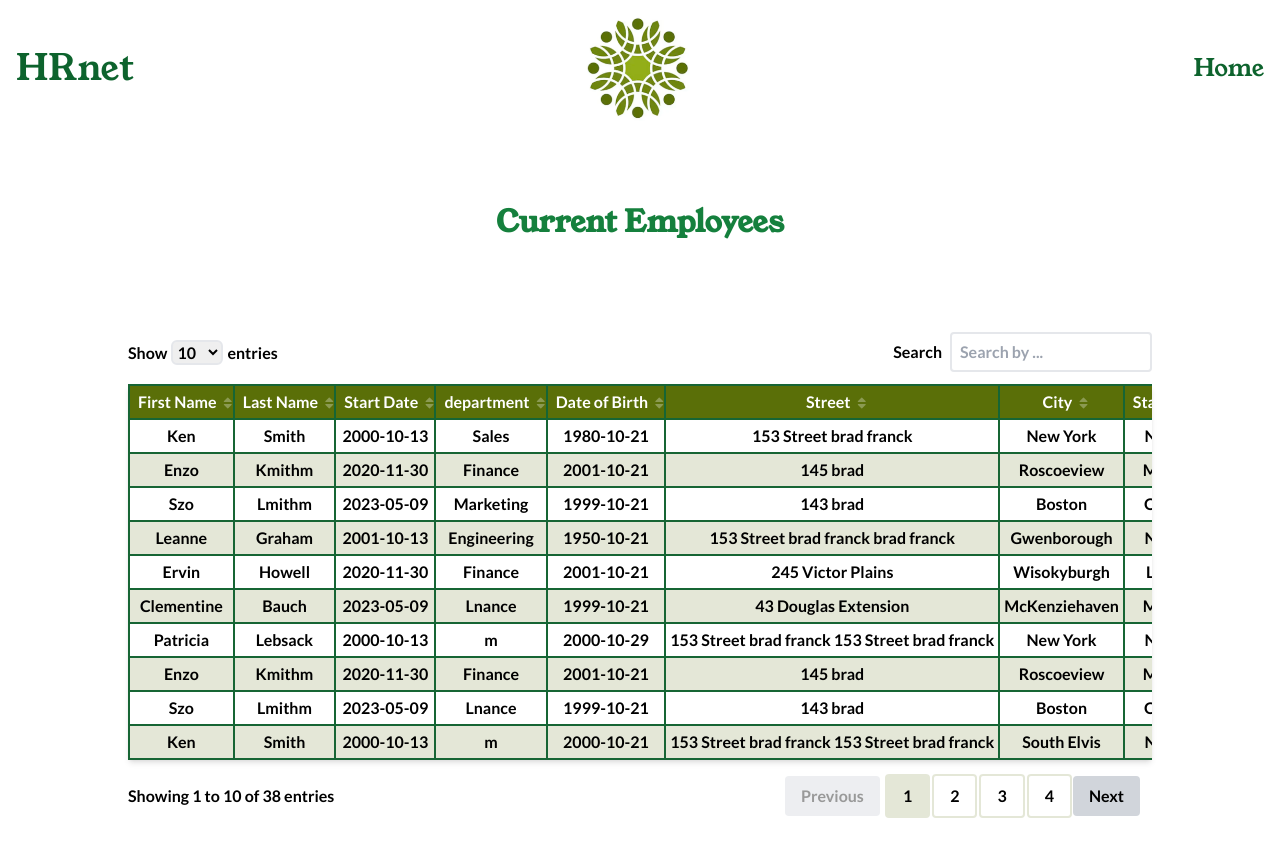
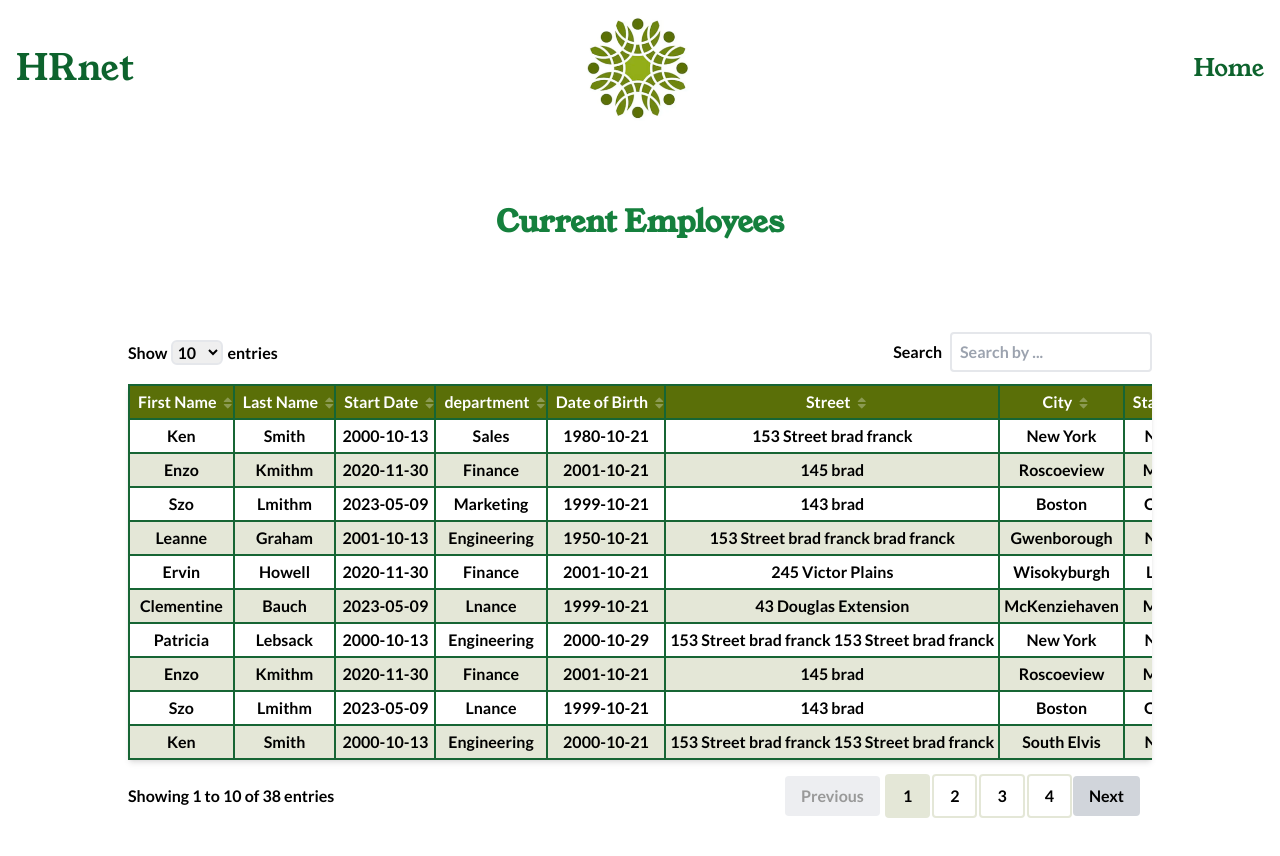
Before and after one commit to sfv2010/WealthHealth_P14, a React (Vite) app: page /employee in a window 1280 px wide. Shown: the top 856 px of the page. Built offline with nearby package versions, Linux system fonts and the light colour scheme.

Commit message:
Modifying the data in the department part

```diff
--- a/src/data/table.js
+++ b/src/data/table.js
@@ -95,7 +95,7 @@ export const data = [
         firstName: "Patricia",
         lastName: "Lebsack",
         startDate: "10/13/2000",
-        department: "m",
+        department: "Engineering",
         dateOfBirth: "10/29/2000",
         street: "153 Street brad franck 153 Street brad franck",
         city: "New York",
@@ -128,7 +128,7 @@ export const data = [
         firstName: "Ken",
         lastName: "Smith",
         startDate: "10/13/2000",
-        department: "m",
+        department: "Engineering",
         dateOfBirth: "10/21/2000",
         street: "153 Street brad franck 153 Street brad franck",
         city: "South Elvis",
@@ -150,7 +150,7 @@ export const data = [
         firstName: "Kurtis",
         lastName: "Weissnat",
         startDate: "05/09/2020",
-        department: "Sale",
+        department: "Sales",
         dateOfBirth: "10/21/1961",
         street: "14 Norberto Crossing",
         city: "Boston",
@@ -260,7 +260,7 @@ export const data = [
         firstName: "Patricia",
         lastName: "Lebsack",
         startDate: "10/13/2000",
-        department: "m",
+        department: "Engineering",
         dateOfBirth: "10/29/2000",
         street: "153 Street brad franck 153 Street brad franck",
         city: "New York",
@@ -293,7 +293,7 @@ export const data = [
         firstName: "Ken",
         lastName: "Smith",
         startDate: "10/13/2000",
-        department: "m",
+        department: "Engineering",
         dateOfBirth: "10/21/2000",
         street: "153 Street brad franck 153 Street brad franck",
         city: "South Elvis",
@@ -315,7 +315,7 @@ export const data = [
         firstName: "Kurtis",
         lastName: "Weissnat",
         startDate: "05/09/2020",
-        department: "Sale",
+        department: "Sales",
         dateOfBirth: "10/21/1961",
         street: "14 Norberto Crossing",
         city: "Boston",
@@ -359,7 +359,7 @@ export const data = [
         firstName: "Ken",
         lastName: "Smith",
         startDate: "10/13/2000",
-        department: "m",
+        department: "Engineering",
         dateOfBirth: "10/21/2000",
         street: "153 Street brad franck 153 Street brad franck",
         city: "New York",
@@ -392,7 +392,7 @@ export const data = [
         firstName: "Ken",
         lastName: "Smith",
         startDate: "10/13/2000",
-        department: "m",
+        department: "Engineering",
         dateOfBirth: "10/21/2000",
         street: "153 Street brad franck 153 Street brad franck",
         city: "New York",
@@ -425,7 +425,7 @@ export const data = [
         firstName: "Ken",
         lastName: "Smith",
         startDate: "10/13/2000",
-        department: "m",
+        department: "Engineering",
         dateOfBirth: "10/21/2000",
         street: "153 Street brad franck 153 Street brad franck",
         city: "New York",
```
